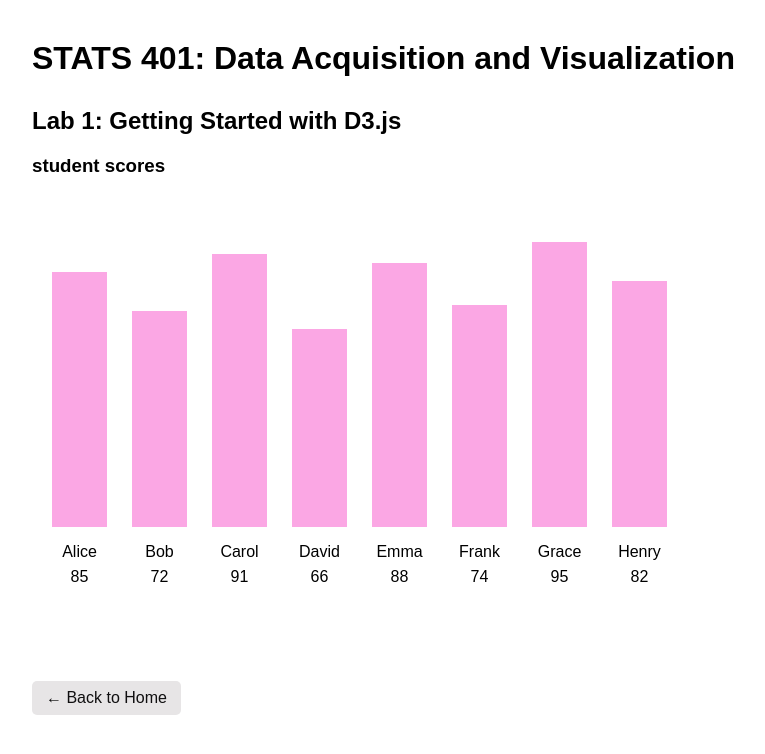
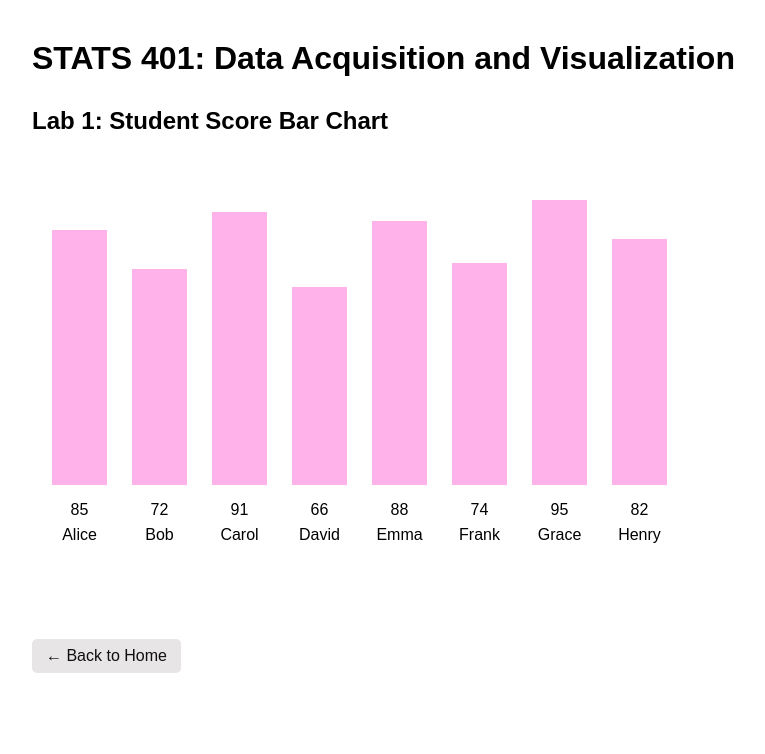
Before and after one commit to Jiaxuan-Mao/stats401-labs, a plain HTML site: page lab1/index.html in a window 1280 px wide. Shown: the whole page, without its empty margins (108-873 px from the left). Drawn offline with nearby package versions, Linux system fonts and the light colour scheme.

Commit message:
Fix missing homepage script and complete lab site updates

```diff
--- a/css/style.css
+++ b/css/style.css
@@ -17,7 +17,7 @@
 
 .lab-nav a:hover {
     background: #2b2a2b;
-    color: rgb(230, 140, 177);
+    color: rgb(247, 157, 195);
 }
 
 body {
@@ -55,5 +55,5 @@ p {
 
 .back-home:hover {
     background: #2b2a2b;
-    color: rgb(230, 140, 177);
+    color: rgb(254, 171, 205);
 }
--- /dev/null
+++ b/js/main.js
@@ -0,0 +1 @@
+console.log("STATS 401 homepage loaded");
--- a/lab1/index.html
+++ b/lab1/index.html
@@ -16,9 +16,8 @@
 
     <h1>STATS 401: Data Acquisition and Visualization</h1>
 
-    <h2>Lab 1: Getting Started with D3.js</h2>
+    <h2>Lab 1: Student Score Bar Chart</h2>
 
-    <h3>student scores</h3>
 
     <div id="chart"></div>
 
--- a/lab1/lab1.js
+++ b/lab1/lab1.js
@@ -137,7 +137,23 @@ d3.csv("../data/students.csv", d => {
         .attr("height", d => {
             return d.score * barScale;
         })
-        .attr("fill", "#fba7e4");
+        .attr("fill", "#ffb1ea");
+
+
+    // ----------------------------------------
+    // Student Scores
+    // ----------------------------------------
+
+    svg.selectAll(".student-score")
+        .data(data)
+        .join("text")
+        .attr("class", "student-score")
+        .attr("x", (d, i) => {
+            return margin.left + i * 80 + 27.5;
+        })
+        .attr("y", 350)
+        .attr("text-anchor", "middle")
+        .text(d => d.score);
 
 
     // ----------------------------------------
@@ -151,29 +167,10 @@ d3.csv("../data/students.csv", d => {
         .attr("x", (d, i) => {
             return margin.left + i * 80 + 27.5;
         })
-        .attr("y", 350)
+        .attr("y", 375)
         .attr("text-anchor", "middle")
         .text(d => d.name);
-
-
-    // ----------------------------------------
-    // Student Scores
-    // ----------------------------------------
-
-    // Scores are displayed BELOW the student names.
-    svg.selectAll(".student-score")
-        .data(data)
-        .join("text")
-        .attr("class", "student-score")
-        .attr("x", (d, i) => {
-            return margin.left + i * 80 + 27.5;
-        })
-        .attr("y", 375)
-        .attr("text-anchor", "middle")
-        .text(d => d.score);
-
-
-}).catch(error => {
+        }).catch(error => {
 
     console.error("Error loading student data:", error);
 
```
Also changed, not shown: index.html (+1 -1 lines).
